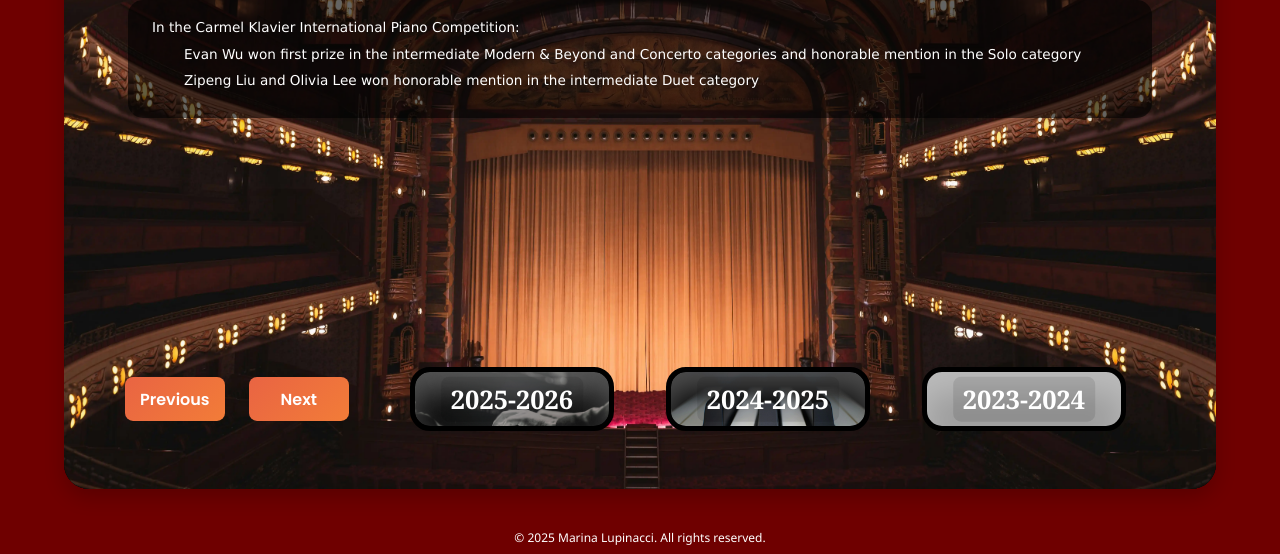
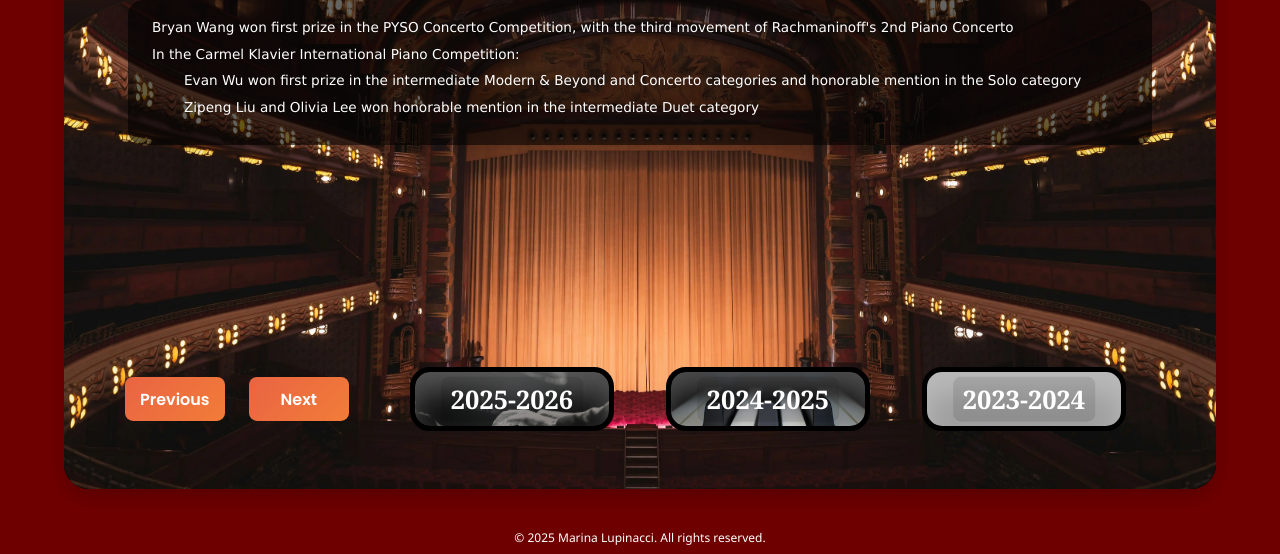
Before and after one commit to rdlucas2/marinawebsite, a plain HTML site: page news.html in a window 1280 px wide. Shown: the part 309-863 px from the top of the page. Drawn offline with nearby package versions, Linux system fonts and the light colour scheme; grey boxes are pictures that could not be loaded.

Commit message:
Updated News

```diff
--- a/news.html
+++ b/news.html
@@ -71,6 +71,7 @@
                         <div class="content">
                             <h2 class="title">2026-2027</h2>
                             <div class="description">
+                                <p>Bryan Wang won first prize in the PYSO Concerto Competition, with the third movement of Rachmaninoff's 2nd Piano Concerto</p>
                                 <p>In the Carmel Klavier International Piano Competition:</p>
                                 <ul>
                                     <li>
```
